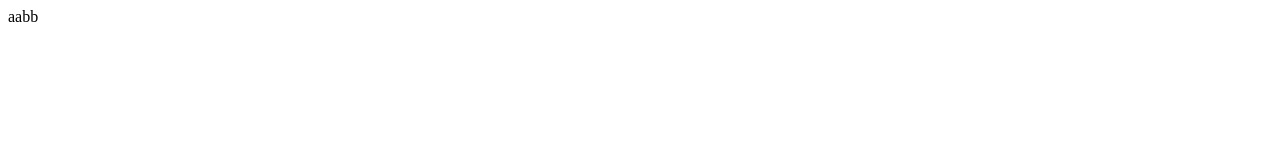
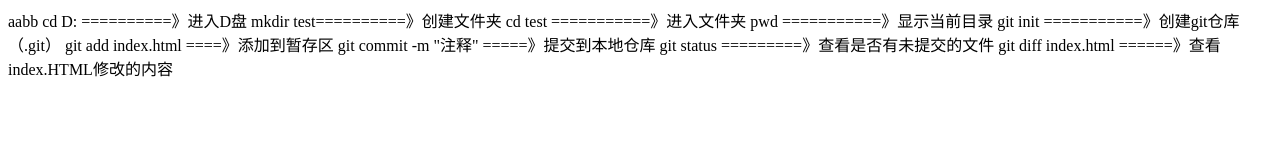
Before and after one commit to pfacnody/www, a plain HTML site: page aabb.html in a window 1280 px wide. Drawn offline with Linux system fonts and the light colour scheme.

Commit message:
git命令

```diff
--- a/aabb.html
+++ b/aabb.html
@@ -7,5 +7,24 @@
 	<body>
 
 		aabb
+
+		cd D:     ==========》进入D盘
+
+		mkdir test==========》创建文件夹
+
+		cd test   ===========》进入文件夹
+
+		pwd       ===========》显示当前目录
+
+		git init  ===========》创建git仓库（.git）
+
+		git add index.html ====》添加到暂存区
+
+		git commit -m "注释" =====》提交到本地仓库
+
+		git status =========》查看是否有未提交的文件
+
+		git diff index.html  ======》查看index.HTML修改的内容
+
 	</body>
 </html>
```
